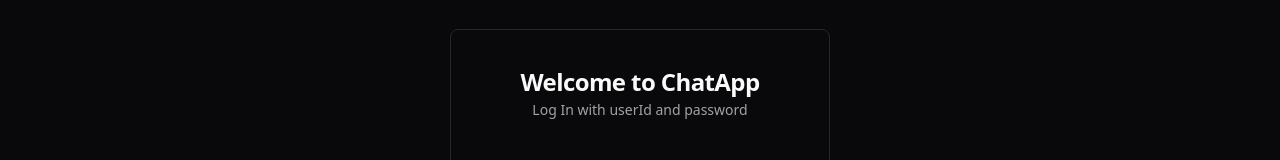
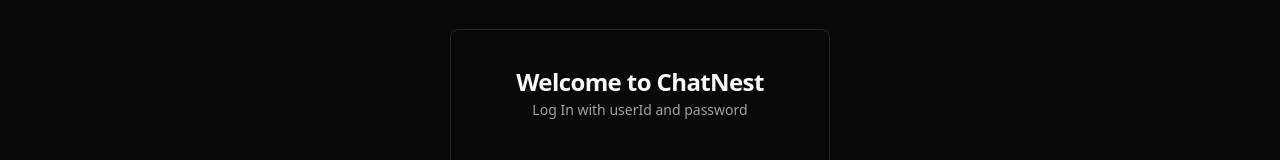
Before and after one commit to YugBhanushali/ChatNest, a React (Vite) app in the folder frontend/: page /auth in a window 1280 px wide. Shown: the part 195-355 px from the top of the page. Built offline with nearby package versions, Linux system fonts and the light colour scheme; no server answers; what random-word-slugs would draw is missing.

Commit message:
updated name during login

```diff
--- a/frontend/src/pages/Auth.tsx
+++ b/frontend/src/pages/Auth.tsx
@@ -86,7 +86,7 @@
       <div className="flex justify-center items-center mt-[150px]">
         <Card className="w-[380px] p-4">
           <CardHeader className="flex justify-center items-center">
-            <CardTitle>Welcome to ChatApp</CardTitle>
+            <CardTitle>Welcome to ChatNest</CardTitle>
             <CardDescription>
               {signIn
                 ? "Log In with userId and password"
```
